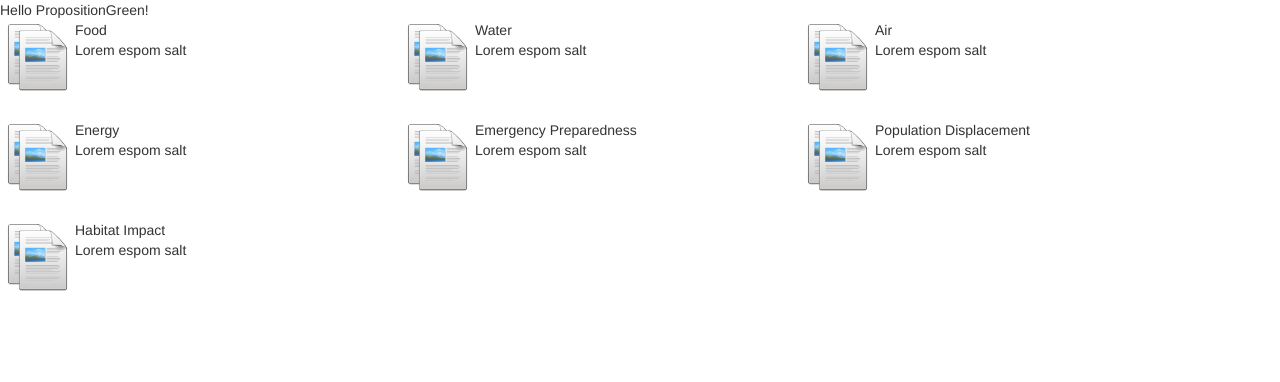
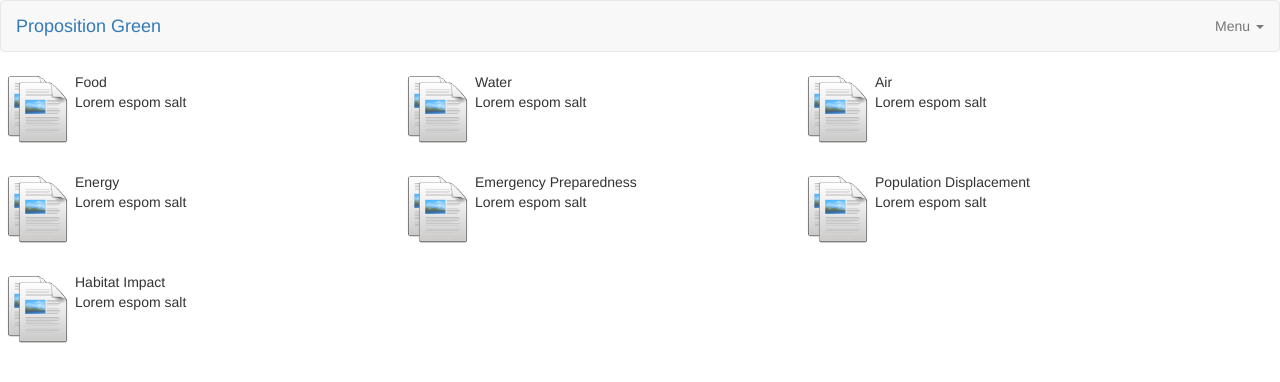
Before and after one commit to CfABrigadePhiladelphia/proposition-green, a website: page app/index.html at #!/categories in a window 1280 px wide. Drawn offline with Linux system fonts and the light colour scheme; files whose address does not match are found by name.

Commit message:
Initial topnav

```diff
--- a/app/index.html
+++ b/app/index.html
@@ -11,6 +11,7 @@
     <script src="javascript/underscore-min.js"></script>
 
     <script src="javascript/propGreen.js"></script>
+    <script src="javascript/topnav/topnav.js"></script>
     <script src="javascript/categories/categories.js"></script>
     <script src="javascript/categories/categoriesController.js"></script>
     <script src="javascript/categories/categoryController.js"></script>
@@ -22,7 +23,6 @@
   </head>
 
   <body ng-app="propGreen">
-    Hello PropositionGreen!
     <div class="app" ng-view="" class="container">
     </div>
   </body>
--- a/app/javascript/categories/categories.html
+++ b/app/javascript/categories/categories.html
@@ -1,3 +1,4 @@
+<topnav></topnav>
 <div>
   <div class="row">
     <div class="col-xs-12 col-sm-12 col-md-6 col-lg-6 category-item" ng-repeat="category in categories" ng-click="openCategory(category)">
--- a/app/javascript/propGreen.js
+++ b/app/javascript/propGreen.js
@@ -1,4 +1,6 @@
-angular.module('propGreen', ['ngRoute', 'propGreen.categories'])
+angular.module('propGreen', [
+  'ngRoute', 'propGreen.categories', 'propGreen.topnav'
+])
 
 .config(['$routeProvider', function($routeProvider) {
   $routeProvider.otherwise({
--- /dev/null
+++ b/app/javascript/topnav/topnav.html
@@ -0,0 +1,24 @@
+<nav class="navbar navbar-default">
+  <div class="container-fluid">
+
+    <div class="navbar-header">
+      <div class="navbar-brand">
+        <a href="/#/">Proposition Green</a>
+      </div>
+    </div>
+
+    <ul class="nav navbar-nav navbar-right">
+      <li class="dropdown">
+        <a class="dropdown-toggle" data-toggle="dropdown" role="button" aria-haspopup="true" aria-expanded="false">
+          Menu <span class="caret"></span>
+        </a>
+        <ul class="dropdown-menu">
+          <li ng-repeat="link in links">
+            <a ng-click="openLink(link.link)">{{link.text}}</a>
+          </li>
+        </ul>
+      </li>
+    </ul>
+
+  </div>
+</nav>
--- /dev/null
+++ b/app/javascript/topnav/topnav.js
@@ -0,0 +1,23 @@
+angular.module('propGreen.topnav', [])
+
+.directive('topnav', function() {
+  return {
+    templateUrl: 'javascript/topnav/topnav.html',
+    restrict: 'E',
+    controller: 'TopnavController'
+  };
+})
+
+.controller('TopnavController',
+['$location', '$scope', function($location, $scope) {
+  $scope.links = [
+    {
+      text: 'Link',
+      link: 'link'
+    }
+  ];
+
+  $scope.openLink = function(link) {
+    $location.path(link);
+  };
+}]);
```
